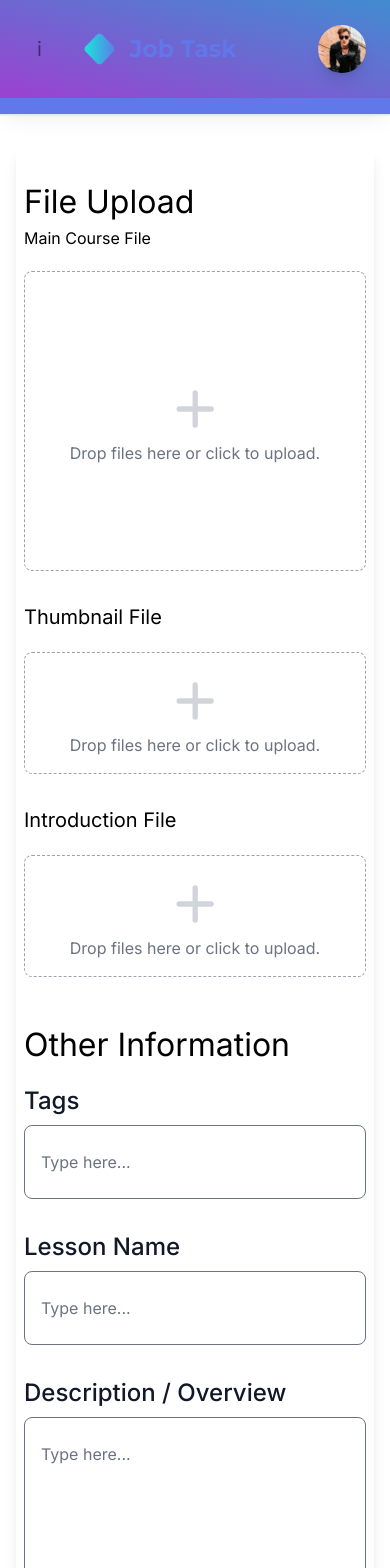
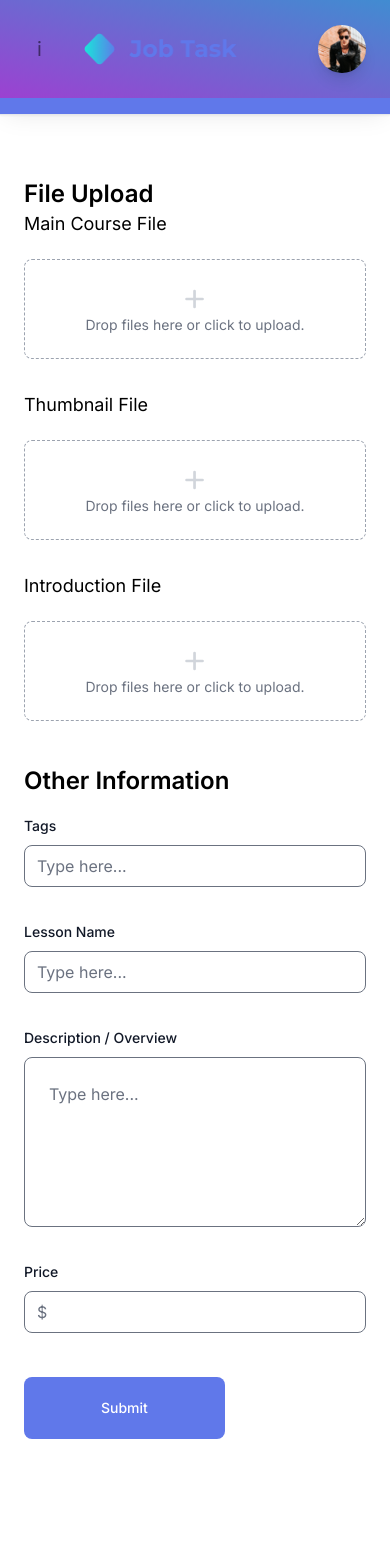
Before and after one commit to Neamul01/job-task, a Next.js app: page /admin/addcourse in a window 390 px wide. Shown: the top 1568 px of the page. After the commit the page ends 1471 px from the top, so only its background shows below. Built offline with nearby package versions, Linux system fonts and the light colour scheme.

Commit message:
addcourse responsive

```diff
--- a/app/admin/addcourse/page.tsx
+++ b/app/admin/addcourse/page.tsx
@@ -35,7 +35,7 @@ export default function Page() {
           <Breadcrumb.Item href="#">Upload New Course</Breadcrumb.Item>
         </Breadcrumb>
       </div>
-      <div className="grid lg:grid-cols-2 gap-11 lg:px-12 px-2 py-8 mt-8 shadow-lg rounded-lg">
+      <div className="grid lg:grid-cols-2 gap-11 lg:px-12 px-2 py-8 mt-8 rounded-lg">
         <div className="lg:col-span-1">
           <FileUpload
             setAllFiles={handleFileChange}
--- a/components/Admin/AddCourse/FileUpload.tsx
+++ b/components/Admin/AddCourse/FileUpload.tsx
@@ -36,18 +36,18 @@ export default function FileUpload({ setAllFiles, handleSubmit }: Props) {
 
   return (
     <form onSubmit={handleFormSubmit}>
-      <h3 className="text-h3">File Upload</h3>
+      <h3 className="xl:text-h3 font-semibold text-2xl">File Upload</h3>
       <div className="flex flex-col gap-8">
         <div className="flex flex-col ">
-          <p className="mb-[21px]">Main Course File</p>
+          <p className="mb-[21px] text-lg">Main Course File</p>
           <SelectFile height={"300px"} setFile={setFile} />
         </div>
         <div className="flex flex-col ">
-          <p className="mb-[21px] text-xl">Thumbnail File</p>
+          <p className="mb-[21px] text-lg">Thumbnail File</p>
           <SelectFile height={"70px"} setFile={setThumbnail} />
         </div>
         <div className="flex flex-col ">
-          <p className="mb-[21px] text-xl">Introduction File</p>
+          <p className="mb-[21px] text-lg">Introduction File</p>
           <SelectFile height={"70px"} setFile={setIntro} />
         </div>
       </div>
--- a/components/Admin/AddCourse/OtherInfo.tsx
+++ b/components/Admin/AddCourse/OtherInfo.tsx
@@ -4,18 +4,22 @@ import React from "react";
 export default function OtherInfo() {
   return (
     <form>
-      <h3 className="text-h3">Other Information</h3>
+      <h3 className="xl:text-h3 font-semibold text-2xl">Other Information</h3>
       <div className="flex flex-col gap-8 mt-4">
         <div className="">
           <div className="mb-2 block">
-            <Label htmlFor="fullName" value="Tags " className="text-2xl" />
+            <Label
+              htmlFor="fullName"
+              value="Tags "
+              className="xl:text-2xl md:text-xl"
+            />
           </div>
           <input
             type="text"
             name="fullName"
             id="fullName"
             placeholder="Type here... "
-            className="border w-full rounded-lg px-4 py-6 focus:outline-none focus:ring-2 focus:ring-primary focus:border-transparent"
+            className="border w-full rounded-lg xl:px-4 xl:py-6 focus:outline-none focus:ring-2 focus:ring-primary focus:border-transparent"
           />
         </div>
         <div className="">
@@ -23,7 +27,7 @@ export default function OtherInfo() {
             <Label
               htmlFor="fullName"
               value="Lesson Name "
-              className="text-2xl"
+              className="xl:text-2xl md:text-xl"
             />
           </div>
           <input
@@ -31,7 +35,7 @@ export default function OtherInfo() {
             name="fullName"
             id="fullName"
             placeholder="Type here... "
-            className="border w-full rounded-lg px-4 py-6 focus:outline-none focus:ring-2 focus:ring-primary focus:border-transparent"
+            className="border w-full rounded-lg xl:px-4 xl:py-6 focus:outline-none focus:ring-2 focus:ring-primary focus:border-transparent"
           />
         </div>
         <div className="">
@@ -39,27 +43,31 @@ export default function OtherInfo() {
             <Label
               htmlFor="fullName"
               value="Description / Overview "
-              className="text-2xl"
+              className="xl:text-2xl md:text-xl"
             />
           </div>
           <textarea
-            rows={6}
+            rows={5}
             name="fullName"
             id="fullName"
             placeholder="Type here... "
-            className="border w-full rounded-lg px-4 py-6 focus:outline-none focus:ring-2 focus:ring-primary focus:border-transparent p-6 flex justify-start "
+            className="border w-full rounded-lg xl:px-4 xl:py-6 focus:outline-none focus:ring-2 focus:ring-primary focus:border-transparent p-6 flex justify-start "
           />
         </div>
         <div className="">
           <div className="mb-2 block">
-            <Label htmlFor="fullName" value="Price " className="text-2xl" />
+            <Label
+              htmlFor="fullName"
+              value="Price "
+              className="xl:text-2xl md:text-xl"
+            />
           </div>
           <input
             type="text"
             name="fullName"
             id="fullName"
             placeholder="$ "
-            className="border w-full rounded-lg px-4 py-6 focus:outline-none focus:ring-2 focus:ring-primary focus:border-transparent"
+            className="border w-full rounded-lg xl:px-4 xl:py-6 focus:outline-none focus:ring-2 focus:ring-primary focus:border-transparent"
           />
         </div>
       </div>
--- a/components/Admin/AddCourse/SelectFile.tsx
+++ b/components/Admin/AddCourse/SelectFile.tsx
@@ -38,8 +38,8 @@ export default function SelectFile({
   return (
     <div
       className={`${twMerge(
-        `flex flex-col items-center justify-center p-4 border border-dashed border-gray-400 rounded-lg space-y-4 h-[300px] ${
-          height && `h-[${height}]`
+        `flex flex-col items-center justify-center p-4 border border-dashed border-gray-400 rounded-lg space-y-4 h-[100px] ${
+          height && `lg:h-[${height}]`
         }`
       )}`}
       onDrop={handleDrop}
@@ -55,7 +55,7 @@ export default function SelectFile({
       ) : (
         <>
           <label htmlFor="fileInput" className="cursor-pointer">
-            <div className="relative h-16 flex items-center w-full">
+            <div className="relative xl:h-16 md:h-10 h-8 flex items-center w-full">
               <svg
                 xmlns="http://www.w3.org/2000/svg"
                 className="h-full w-full text-gray-300"
@@ -71,7 +71,7 @@ export default function SelectFile({
                 />
               </svg>
             </div>
-            <span className="text-gray-500 text-center flex">
+            <span className="text-gray-500 text-center flex text-sm xl:text-base ">
               Drop files here or click to upload.
             </span>
           </label>
```
